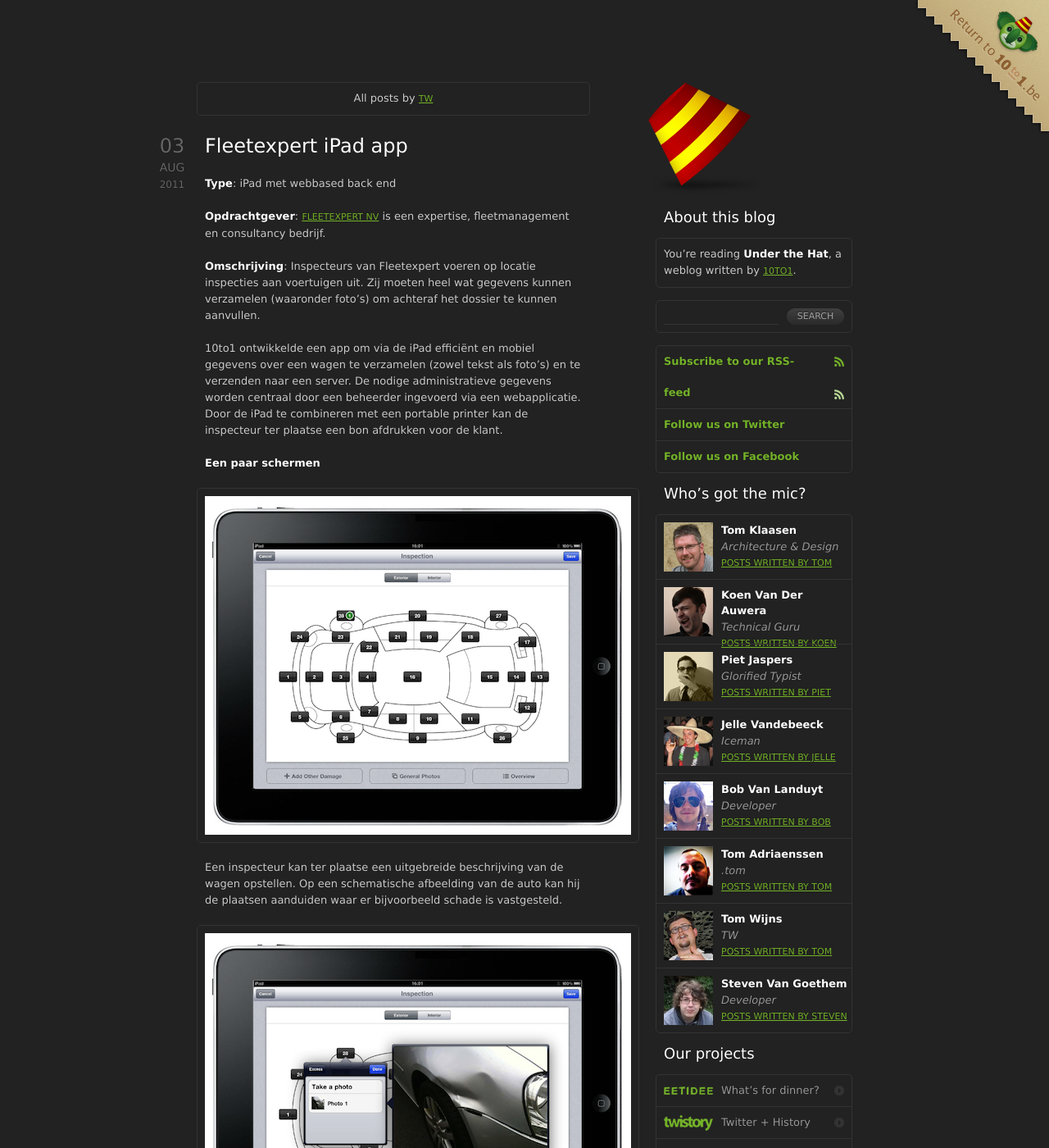
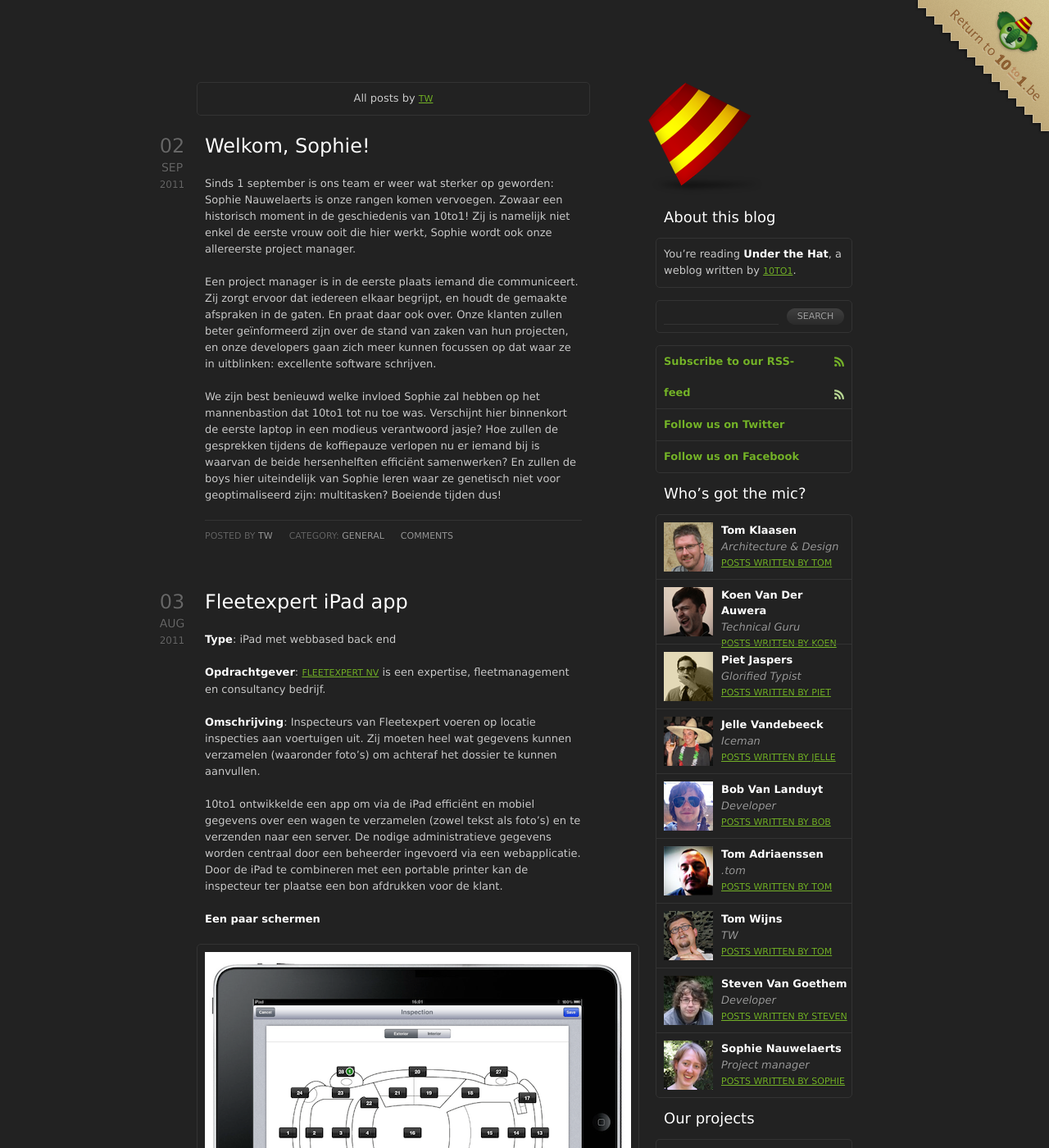
Before and after one commit to 10to1/10to1.github.com, a Jekyll site: the page built from author/tw/index.html, in a window 1280 px wide and 1400 px high. Shown: the whole window at 82% size. Built offline with Jekyll 4.4.1, drawn with Linux system fonts in a browser that asks for light colours; comment, search, counter and statistics services are not loaded.

Commit message:
Added blogpost 'Welkom Sophie' and added Sophie as an author

```diff
--- a/_layouts/default.html
+++ b/_layouts/default.html
@@ -17,7 +17,7 @@
 			<hr />
 			<div id="content">
 				{% if page.site_filter %}
-					{% if page.site_filter == 'Koen' or page.site_filter == 'Tom' or page.site_filter == 'Piet' or page.site_filter == 'Jelle' or page.site_filter == 'Sander' or page.site_filter == 'Dottom' or page.site_filter == 'Bob' or page.site_filter == 'TW' or page.site_filter == 'Steven' %}
+					{% if page.site_filter == 'Koen' or page.site_filter == 'Tom' or page.site_filter == 'Piet' or page.site_filter == 'Jelle' or page.site_filter == 'Sander' or page.site_filter == 'Dottom' or page.site_filter == 'Bob' or page.site_filter == 'TW' or page.site_filter == 'Steven' or page.site_filter == 'Sophie' %}
 						<p id="filter">All posts by <a href="/author/{{page.site_filter | downcase }}">{{page.site_filter}}</a></p>
 					{% else %}
 					<p id="filter">Category: <a href="/{{page.site_filter | downcase }}">{{page.site_filter}}</a></p>
@@ -129,6 +129,12 @@
 							<a href="/author/steven">Posts written by Steven</a>
 							<img src="/img/steven.png" alt="Picture of Steven" />
 						</li>
+						<li>
+							<strong>Sophie Nauwelaerts</strong>
+							<em>Project manager</em>
+							<a href="/author/sophie">Posts written by Sophie</a>
+							<img src="/img/sophie.png" alt="Picture of Sophie" />
+						</li>
 					</ul>
 				</div>
 				<div class="node" id="projects">
--- /dev/null
+++ b/_posts/2011-09-02-welkom-sophie.md
@@ -0,0 +1,11 @@
+---
+layout: post
+title: Welkom, Sophie!
+author: TW
+category: general
+---
+<p>Sinds 1 september is ons team er weer wat sterker op geworden: Sophie Nauwelaerts is onze rangen komen vervoegen. Zowaar een historisch moment in de geschiedenis van 10to1! Zij is namelijk niet enkel de eerste vrouw ooit die hier werkt, Sophie wordt ook onze allereerste project manager.</p>
+
+Een project manager is in de eerste plaats iemand die communiceert. Zij zorgt ervoor dat iedereen elkaar begrijpt, en houdt de gemaakte afspraken in de gaten. En praat daar ook over. Onze klanten zullen beter ge&iuml;nformeerd zijn over de stand van zaken van hun projecten, en onze developers gaan zich meer kunnen focussen op dat waar ze in uitblinken: excellente software schrijven.
+
+We zijn best benieuwd welke invloed Sophie zal hebben op het mannenbastion dat 10to1 tot nu toe was. Verschijnt hier binnenkort de eerste laptop in een modieus verantwoord jasje? Hoe zullen de gesprekken tijdens de koffiepauze verlopen nu er iemand bij is waarvan de beide hersenhelften effici&euml;nt samenwerken? En zullen de boys hier uiteindelijk van Sophie leren waar ze genetisch niet voor geoptimaliseerd zijn: multitasken? Boeiende tijden dus!
```
Also changed, not shown: author/sophie/index.html (added, +10 -0 lines), img/sophie.png (added).
